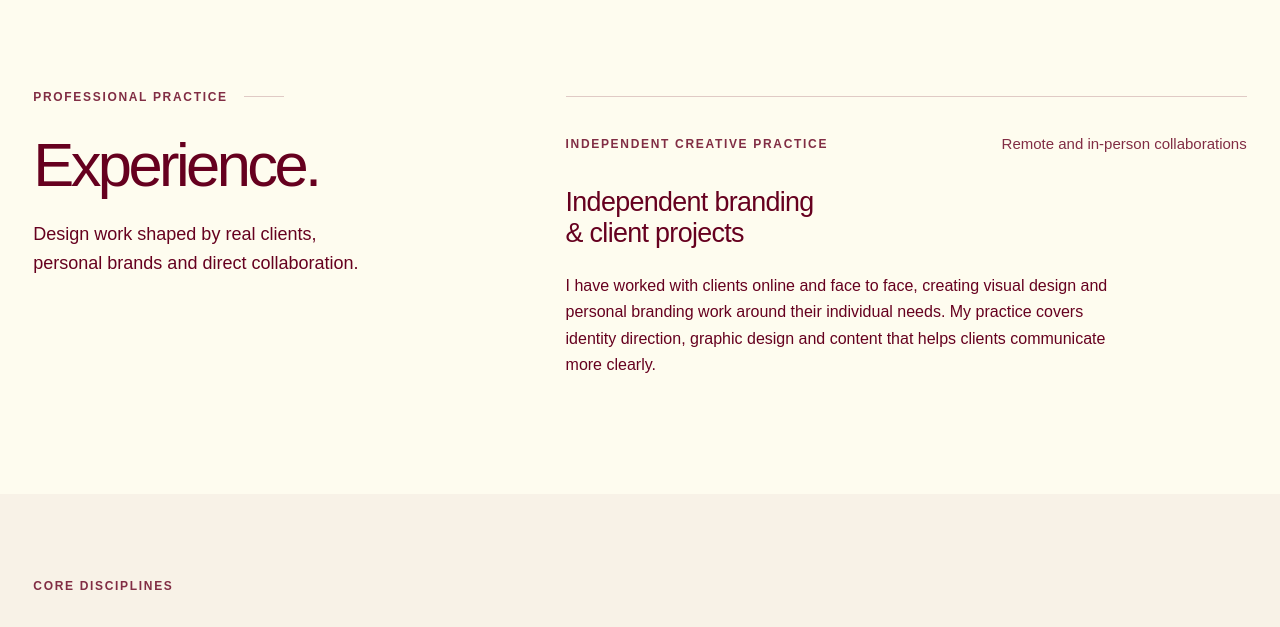
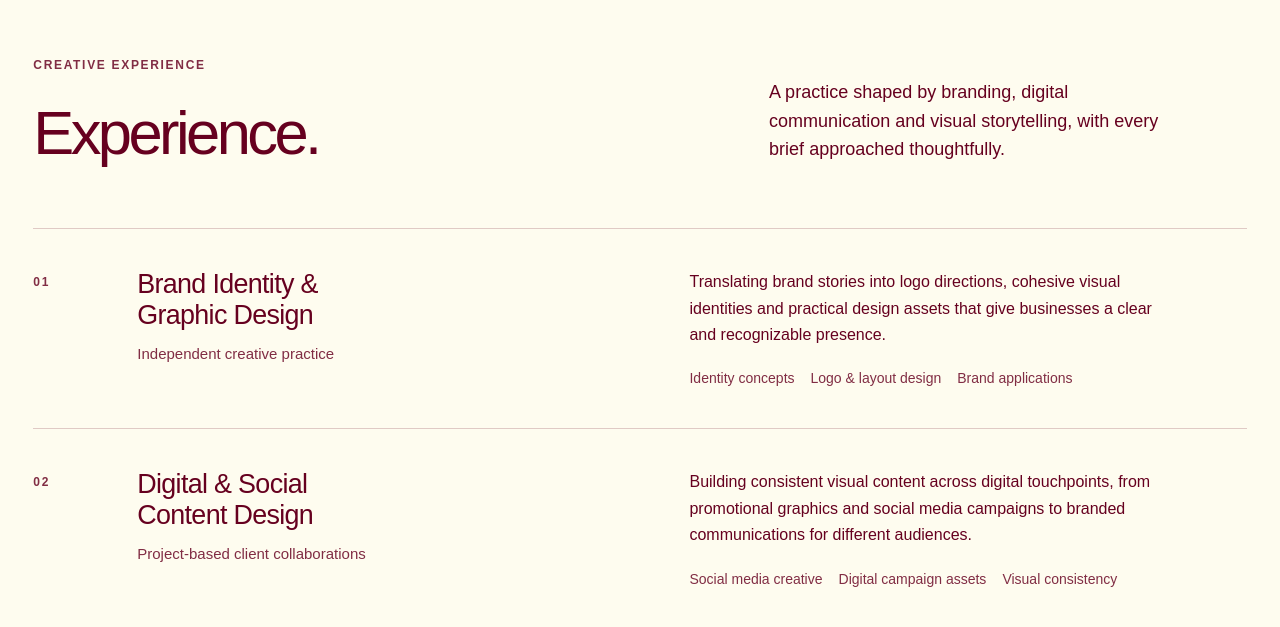
Before and after one commit to Maajolawasanjo/Hephzibah-portfolio, a Next.js app: page / in a window 1280 px wide. Shown: the part 2941-3568 px from the top of the page. Built offline with nearby package versions, Linux system fonts and the light colour scheme; no server answers; a web font is replaced by a local one.

Commit message:
feat(ui): replace generic Experience block with three detailed editorial practice entries

```diff
--- a/src/components/home/professional-profile.tsx
+++ b/src/components/home/professional-profile.tsx
@@ -1,42 +1,63 @@
 import { Container } from "@/components/layout/container";
 import { Section } from "@/components/layout/section";
 import { Heading, Text } from "@/components/ui/typography";
-import { professionalProfile } from "@/content/professional";
+import { experienceHighlights, professionalProfile } from "@/content/professional";
 
 /** Separate main sections retain their original professional content. */
 export function ProfessionalExperience() {
-  const work = professionalProfile.clientWork;
   return (
-    <Section id="experience" aria-labelledby="experience-heading">
+    <Section id="experience" compact aria-labelledby="experience-heading">
       <Container>
-        <div className="grid min-w-0 gap-10 lg:grid-cols-12 lg:items-start lg:gap-16">
-          <div className="min-w-0 lg:col-span-5">
-            <Text variant="label" muted className="mb-7 flex items-center gap-4">
-              <span>Professional practice</span>
-              <span aria-hidden="true" className="h-px w-10 bg-rule" />
-            </Text>
-            <Heading id="experience-heading" level={2} size="lg" className="max-w-[12ch]">
+        <div className="grid min-w-0 gap-8 lg:grid-cols-12 lg:items-end lg:gap-12">
+          <div className="min-w-0 lg:col-span-7">
+            <Text variant="label" muted className="mb-7">Creative experience</Text>
+            <Heading id="experience-heading" level={2} size="lg">
               Experience.
             </Heading>
-            <Text variant="lead" className="mt-6 max-w-[34ch]">
-              Design work shaped by real clients, personal brands and direct collaboration.
+          </div>
+          <div className="min-w-0 lg:col-span-5">
+            <Text variant="lead" className="max-w-[42ch]">
+              A practice shaped by branding, digital communication and
+              visual storytelling, with every brief approached thoughtfully.
             </Text>
           </div>
-          <div className="min-w-0 lg:col-span-7 lg:pt-2">
-            <article className="border-t border-rule pt-7 sm:pt-9">
-              <div className="flex flex-wrap items-center justify-between gap-x-6 gap-y-2">
-                <Text variant="label" muted>Independent creative practice</Text>
-                <Text variant="small" muted>{work.arrangement}</Text>
+        </div>
+
+        <div className="mt-12 border-t border-rule sm:mt-16">
+          {experienceHighlights.map((experience) => (
+            <article
+              key={experience.number}
+              className="grid min-w-0 gap-4 border-b border-rule py-8 sm:py-10 lg:grid-cols-[3.5rem_minmax(0,0.95fr)_minmax(0,1.05fr)] lg:gap-12"
+            >
+              <Text variant="label" muted className="pt-1">
+                {experience.number}
+              </Text>
+              <div className="min-w-0">
+                <Heading level={3} size="md" className="max-w-[22ch] !font-normal">
+                  {experience.title}
+                </Heading>
+                <Text variant="small" muted className="mt-3">
+                  {experience.arrangement}
+                </Text>
               </div>
-              <Heading level={3} size="md" className="mt-8 max-w-[28ch]">
-                {work.title}
-              </Heading>
-              <Text className="mt-6 max-w-[62ch]">
-                {work.description}
-              </Text>
+              <div className="min-w-0">
+                <Text className="max-w-[54ch]">{experience.summary}</Text>
+                <ul className="mt-5 flex flex-wrap gap-x-4 gap-y-2">
+                  {experience.focus.map((item) => (
+                    <li key={item} className="text-sm text-muted">
+                      {item}
+                    </li>
+                  ))}
+                </ul>
+              </div>
             </article>
-          </div>
+          ))}
         </div>
+
+        <Text variant="small" muted className="mt-7 max-w-[72ch]">
+          These are areas of creative practice. Specific client names,
+          employment dates and case studies will be added when confirmed.
+        </Text>
       </Container>
     </Section>
   );
```
